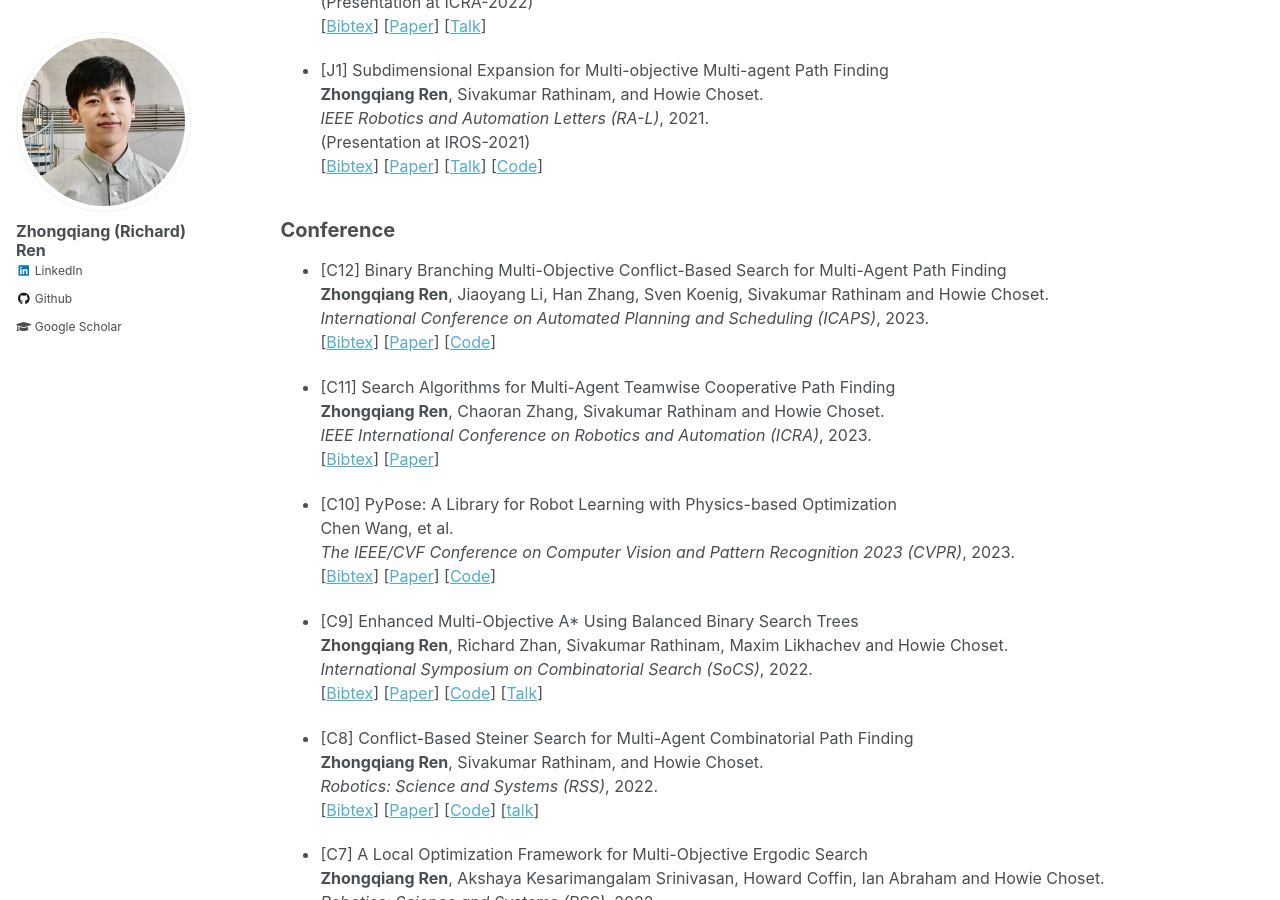
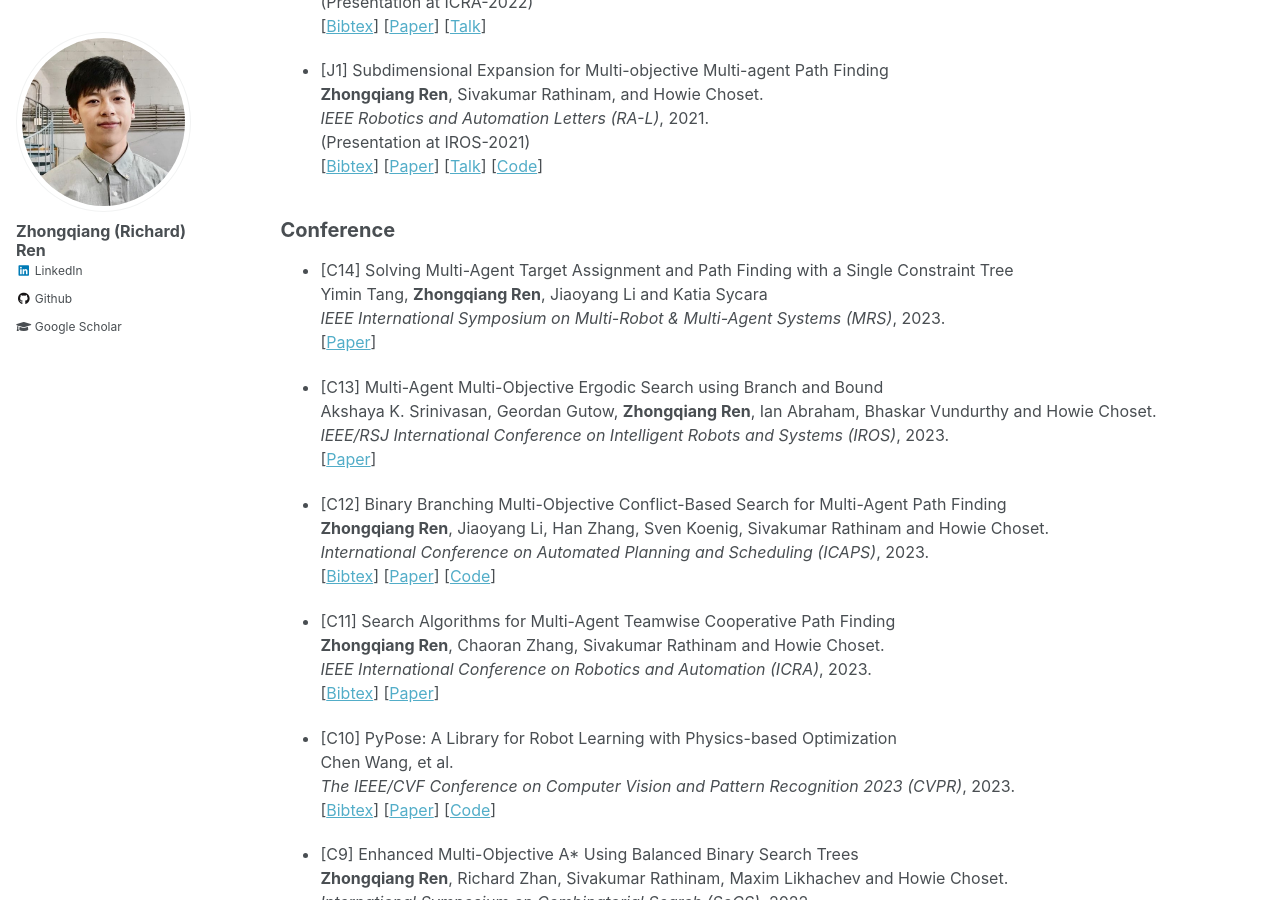
Before and after one commit to wonderren/wonderren.github.io, a Jekyll site: the page built from _pages/publications.md, in a window 1280 px wide and 900 px high, scrolled down 1174 px. Built offline with Jekyll 4.4.1, drawn with Linux system fonts in a browser that asks for light colours.

Commit message:
add recent papers

```diff
--- a/_pages/publications.md
+++ b/_pages/publications.md
@@ -80,6 +80,16 @@ Journal
 
 Conference
 ------
+
+* [C14] Solving Multi-Agent Target Assignment and Path Finding with a Single Constraint Tree\
+  Yimin Tang, **Zhongqiang Ren**, Jiaoyang Li and Katia Sycara\
+  <i>IEEE International Symposium on Multi-Robot & Multi-Agent Systems (MRS)</i>, 2023.\
+[[Paper](../files/2023_MRS_ITA_CBS_YiminTang.pdf)]
+
+* [C13] Multi-Agent Multi-Objective Ergodic Search using Branch and Bound\
+  Akshaya K. Srinivasan, Geordan Gutow, **Zhongqiang Ren**, Ian Abraham, Bhaskar Vundurthy and Howie Choset.\
+  <i>IEEE/RSJ International Conference on Intelligent Robots and Systems (IROS)</i>, 2023.\
+[[Paper](../files/2023_IROS_MAMOES_Akshaya.pdf)]
 
 * [C12] Binary Branching Multi-Objective Conflict-Based Search for Multi-Agent Path Finding\
   **Zhongqiang Ren**, Jiaoyang Li, Han Zhang, Sven Koenig, Sivakumar Rathinam and Howie Choset.\
```
Also changed, not shown: _pages/about.md (+2 -0 lines), 2 other files.
